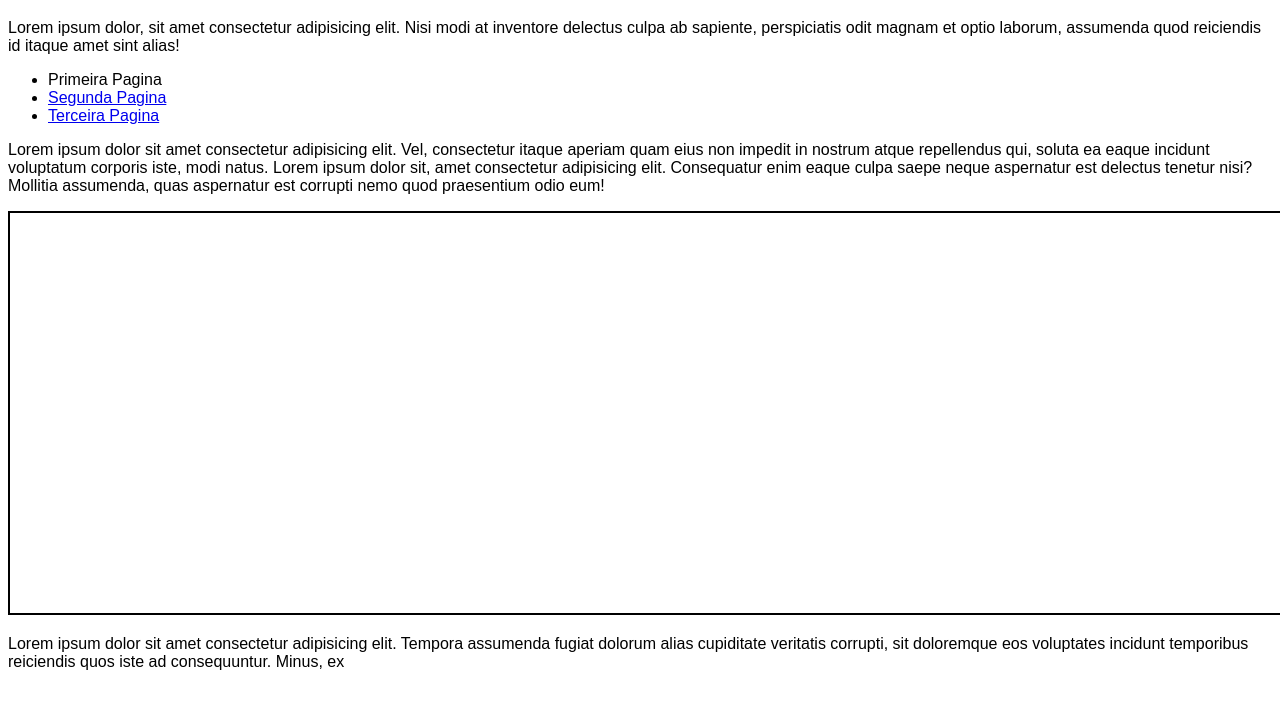
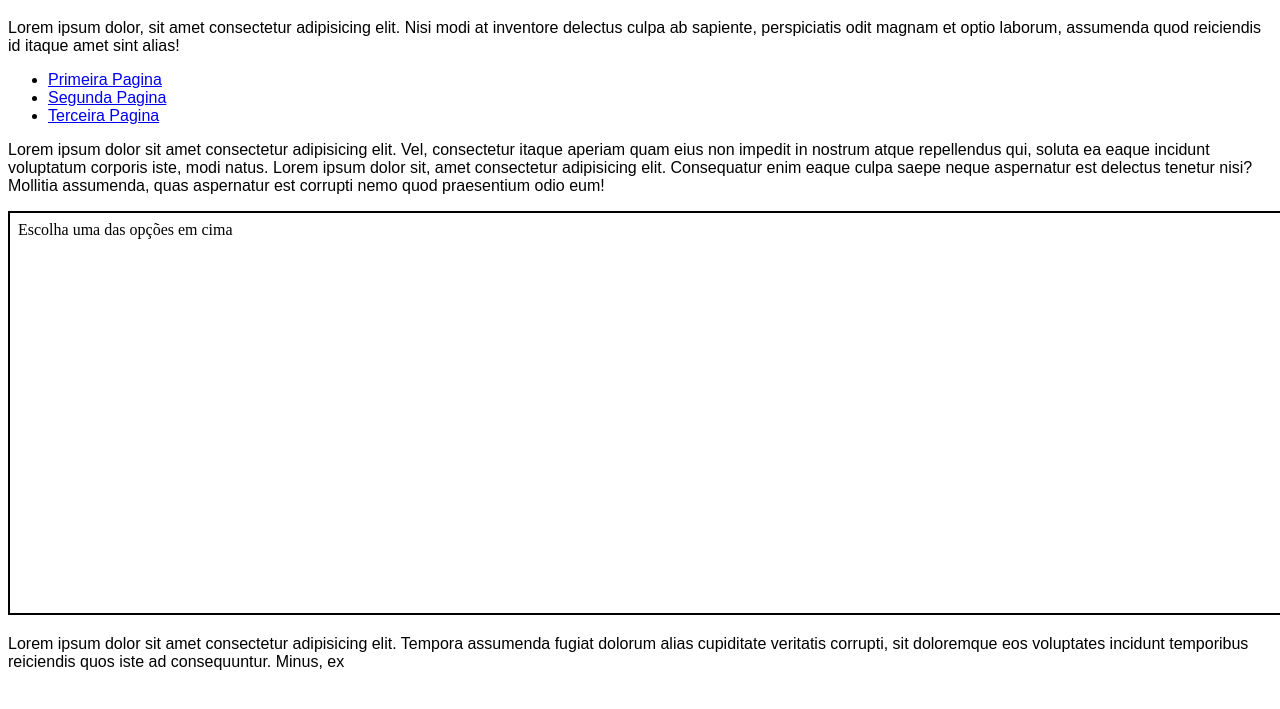
Before and after one commit to Kennivan/html-css, a plain HTML site: page Exercicios/ex024/iframe003.html in a window 1280 px wide. Shown: the part 61-770 px from the top of the page. Drawn offline with Linux system fonts and the light colour scheme.

Commit message:
Update iframe003.html

```diff
--- a/Exercicios/ex024/iframe003.html
+++ b/Exercicios/ex024/iframe003.html
@@ -21,14 +21,14 @@
     <h1>Faça uma escolha</h1>
     <p>Lorem ipsum dolor, sit amet consectetur adipisicing elit. Nisi modi at inventore delectus culpa ab sapiente, perspiciatis odit magnam et optio laborum, assumenda quod reiciendis id itaque amet sint alias!</p>
 <ul>
-    <li><a href="iframe001.html" target="frame"></a> Primeira Pagina</li>
-    <li><a href="#"> Segunda Pagina</a></li>
+    <li><a href="iframe001.html" target="frame"> Primeira Pagina</a></li>
+    <li><a href="https://www.cursoemvideo.com/" target="frame"> Segunda Pagina</a></li>
     <li><a href="#"> Terceira Pagina</a></li>
 </ul>
 
     <p>Lorem ipsum dolor sit amet consectetur adipisicing elit. Vel, consectetur itaque aperiam quam eius non impedit in nostrum atque repellendus qui, soluta ea eaque incidunt voluptatum corporis iste, modi natus. Lorem ipsum dolor sit, amet consectetur adipisicing elit. Consequatur enim eaque culpa saepe neque aspernatur est delectus tenetur nisi? Mollitia assumenda, quas aspernatur est corrupti nemo quod praesentium odio eum!</p>
 
-    <iframe id="tela" name="frame" src="" frameborder="0">
+    <iframe id="tela" name="frame" srcdoc="Escolha uma das opções em cima" frameborder="0">
 
         <p>Infelizmente seu navegador não é compativel</p>
     </iframe>
```
